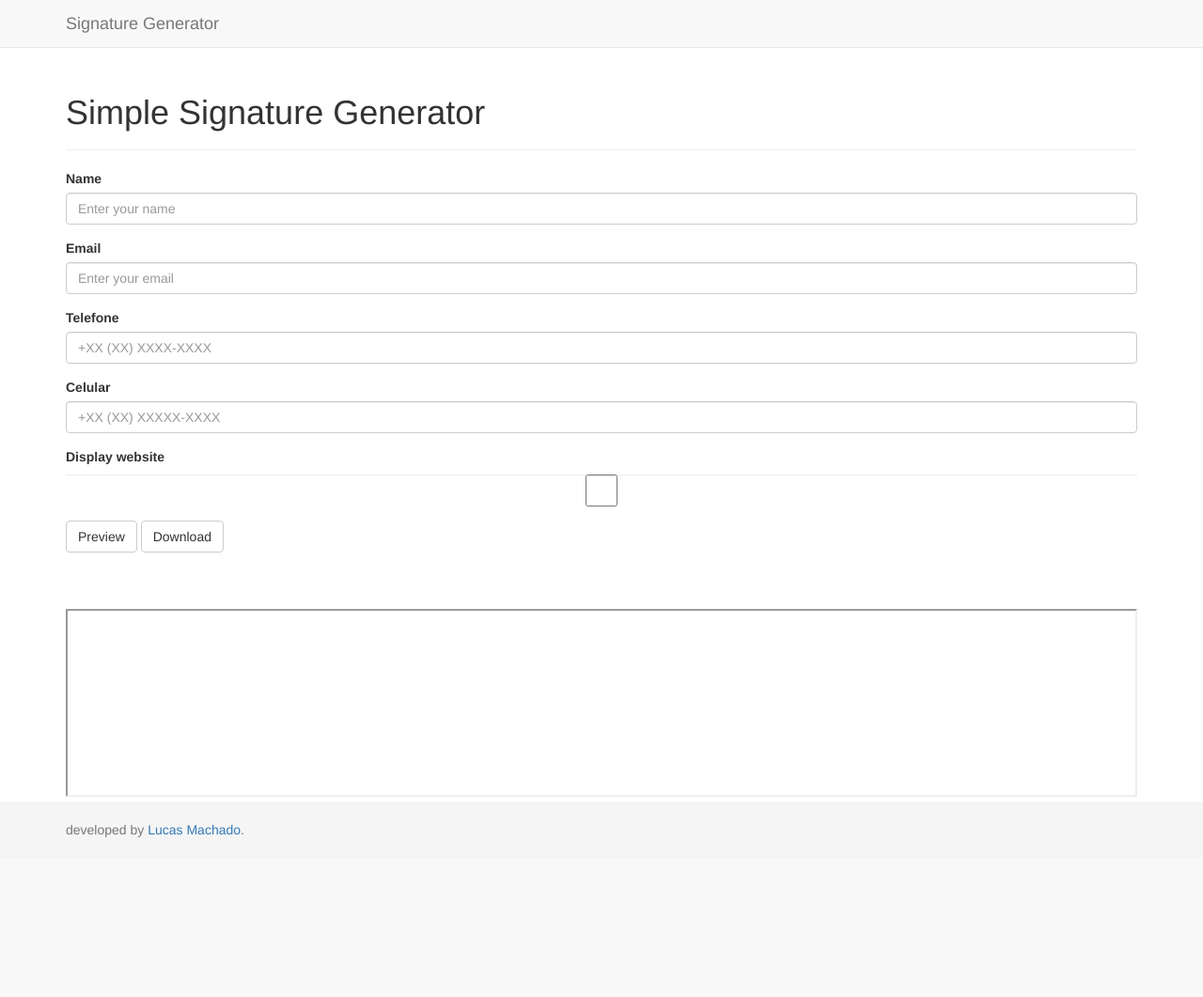
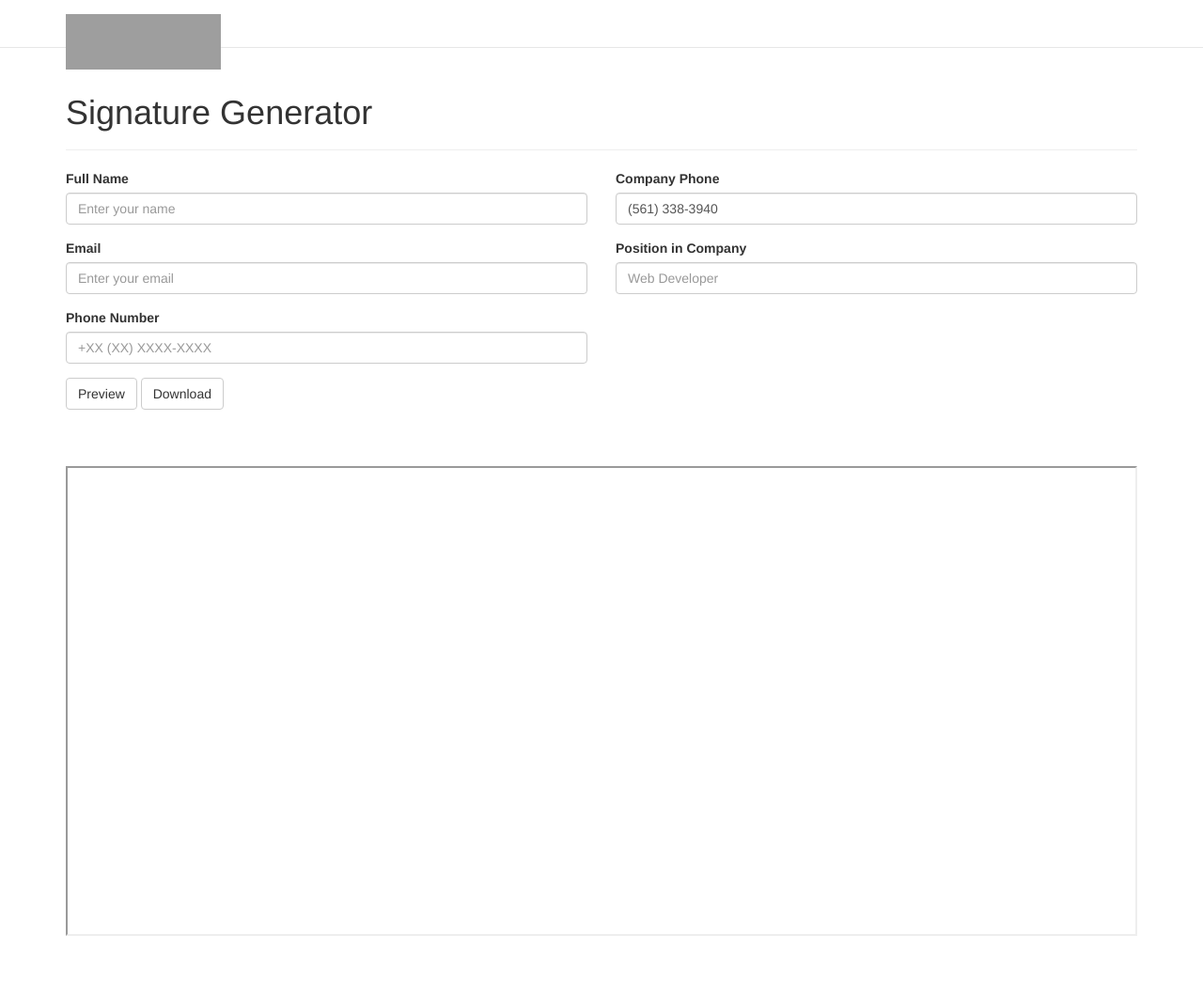
Before and after one commit to gabrielmacedoo/signature-generator, a PHP site: page / in a window 1280 px wide. Shown: the whole page at 94% size. Before the commit the page ends 891 px from the top, so only its background shows below. Run offline with PHP 8.4, Linux system fonts and the light colour scheme; some libraries are stand-ins or nearby versions; grey boxes are pictures that could not be loaded.

Commit message:
Generator Pinnacle Version Made

```diff
--- a/index.php
+++ b/index.php
@@ -99,6 +99,11 @@ else: ?><!DOCTYPE html>
             code {
                 font-size: 80%;
             }
+
+            .navbar-default {
+                background-color: #ffffff;
+
+            }
         </style>
 
     </head>
@@ -106,8 +111,7 @@ else: ?><!DOCTYPE html>
     <body>
 
     <!-- Wrap all page content here -->
-        <div id="wrap">
-
+    <div id="wrap" class="pinnacle-wrapper">
         <!-- Fixed navbar -->
         <div class="navbar navbar-default navbar-fixed-top">
             <div class="container">
@@ -117,56 +121,65 @@ else: ?><!DOCTYPE html>
                         <span class="icon-bar"></span>
                         <span class="icon-bar"></span>
                     </button>
-                        <a class="navbar-brand" href="#">Signature Generator</a>
+                    <a class="navbar-brand" href="#">
+
+                        <img src="https://s3.us-east-2.amazonaws.com/pinnacle-advertising-client-email-files/EmailSignatures/Pinnacle+Signatures/images/sig-logo.gif" width="165" height="59">
+                    </a>
+
+                </div>
+            </div>
+        </div>
+        <!-- Begin page content -->
+        <div class="container">
+            <div class="page-header">
+                <h1 class="main-header"> Signature Generator</h1>
+            </div>
+            <form role="form" method="post" target="preview" id="form">
+                <div class="row">
+                    <!-- Personal information -->
+                    <div class="col-sm-6 col-md-6">
+                        <div class="form-group">
+                            <label for="Name">Full Name</label>
+                            <input type="text" class="form-control" id="Name" name="Sender[name]"
+                                   placeholder="Enter your name">
+                        </div>
+                        <div class="form-group">
+                            <label for="Email">Email</label>
+                            <input type="email" class="form-control" id="Email" name="Sender[email]"
+                                   placeholder="Enter your email">
+                        </div>
+                        <div class="form-group">
+                            <label for="Phone">Phone Number</label>
+                            <input type="phone" class="form-control phone" id="personalPhone" name="Sender[phone]"
+                                   placeholder="+XX (XX) XXXX-XXXX">
+                        </div>
+                    </div>
+                    <!--Company Information -->
+                    <div class="col-sm-6 col-md-6">
+                        <div class="form-group">
+                            <label for="Phone"> Company Phone </label>
+                            <input type="phone" class="form-control phone" id="companyPhone"
+                                   name="Sender[company_phone]" placeholder="+XX (XX) XXXX-XXXX" value="(561) 338-3940">
+                        </div>
+                        <div class="form-group">
+                            <label for="Phone"> Position in Company </label>
+                            <input type="phone" class="form-control" id="Phone" name="Sender[position]"
+                                   placeholder="Web Developer" value="">
                         </div>
                     </div>
                 </div>
 
-            <!-- Begin page content -->
-            <div class="container">
-                <div class="page-header">
-                    <h1>Simple Signature Generator</h1>
-                </div>
-                <form role="form" method="post" target="preview" id="form">
-                    <div class="form-group">
-                        <label for="Name">Name</label>
-                        <input type="text" class="form-control" id="Name" name="Sender[name]" placeholder="Enter your name">
-                    </div>
-                    <div class="form-group">
-                        <label for="Email">Email</label>
-                        <input type="email" class="form-control" id="Email" name="Sender[email]" placeholder="Enter your email">
-                    </div>
-                    <div class="form-group">
-                        <label for="Phone">Telefone</label>
-                        <input type="phone" class="form-control" id="Phone" name="Sender[phone]" placeholder="+XX (XX) XXXX-XXXX">
-                    </div>
-                    <div class="form-group">
-                        <label for="Mobile">Celular</label>
-                        <input type="phone" class="form-control" id="Mobile" name="Sender[mobile]" placeholder="+XX (XX) XXXXX-XXXX">
-                    </div>
-                    <div class="form-group">
-                        <label for="Website">Display website</label>
-                        <input type="checkbox" class="form-control" id="Website" name="Sender[website]">
-                    </div>
-
+                <!--action buttons -->
                 <button id="preview" type="submit" class="btn btn-default">Preview</button>
                 <button id="download" class="btn btn-default">Download</button>
                 <input type="hidden" name="download" id="will-download" value="">
             </form>
         </div>
-
         <div class="container">
-                <iframe src="about:blank" name="preview" width="100%" height="200"></iframe>
-            </div>
-
-        </div>
-
-        <div id="footer">
-            <div class="container">
-                <p class="text-muted credit">developed by <a href="http://www.lucasms.net/">Lucas Machado</a>.</p>
+            <!-- preview box -->
+            <iframe src="about:blank" name="preview" width="100%" height="500"></iframe>
         </div>
     </div>
-
 
     <!-- Bootstrap core JavaScript
     ================================================== -->
@@ -174,18 +187,26 @@ else: ?><!DOCTYPE html>
     <script src="//ajax.googleapis.com/ajax/libs/jquery/1.10.2/jquery.min.js"></script>
     <script src="//netdna.bootstrapcdn.com/bootstrap/3.0.0/js/bootstrap.min.js"></script>
     <script type="text/javascript">
-        $( document ).ready(function() {
-            $("#download").bind( "click", function() {
+
+        $(document).ready(function () {
+
+                $("#download").bind("click", function () {
                     $('#will-download').val('true');
                     $('#form').removeAttr('target').submit();
                 });
 
-            $("#preview").bind( "click", function() {
+                $("#preview").bind("click", function () {
                     $('#will-download').val('');
-                $('#form').attr('target','preview');
+                    $('#form').attr('target', 'preview');
+                });
+
+                /*  Phone Number Masking */
+            $("input.phone").keyup(function() {
+                $(this).val($(this).val().replace(/^(\d{3})(\d{3})(\d)+$/, "($1) $2-$3"));
             });
 
             });
+
     </script>
     </body>
 </html>
```
Also changed, not shown: layout.html (+33 -5 lines). Lines whose indentation alone changed are shown as unchanged.
